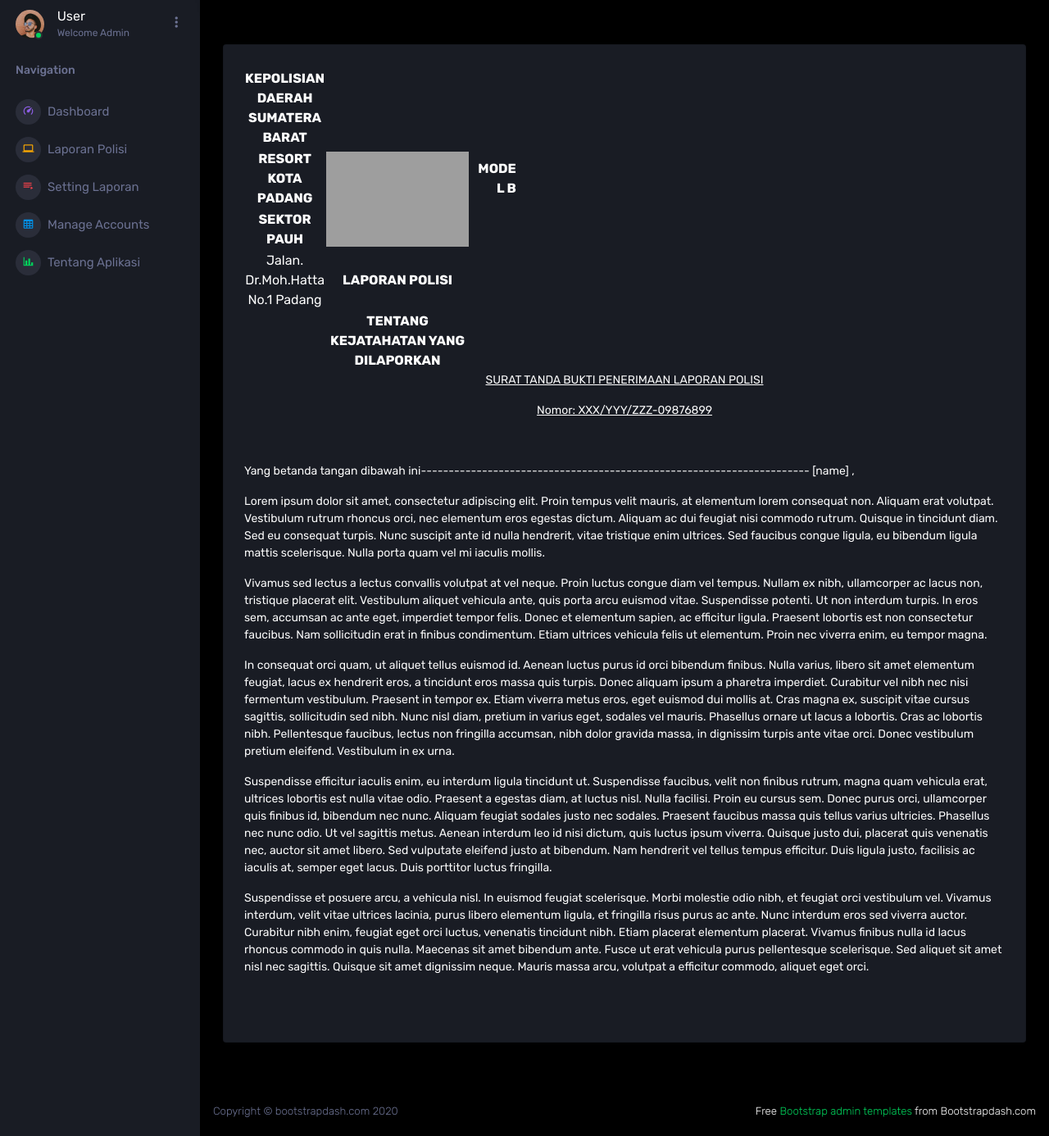
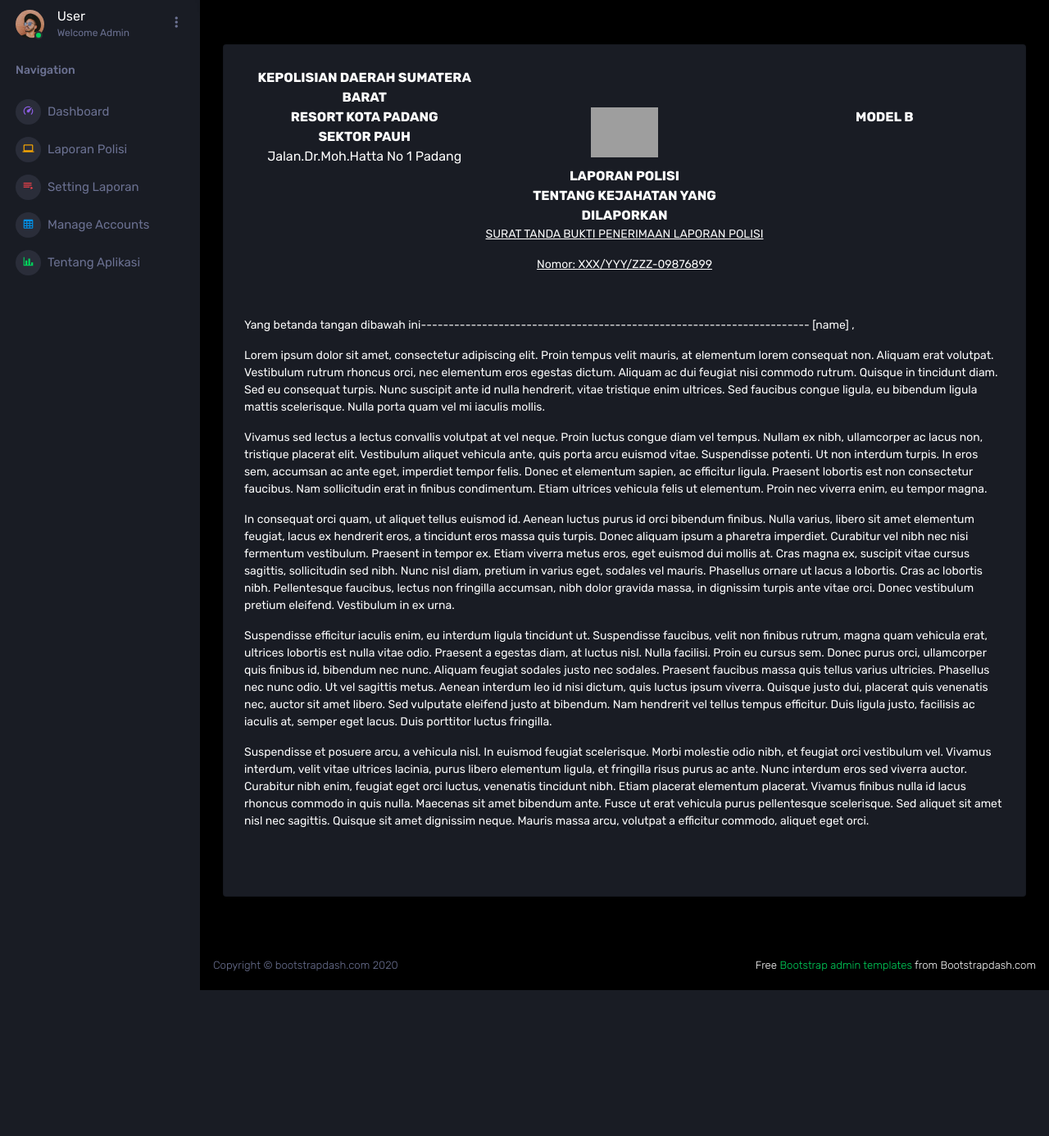
Before and after one commit to Axver/CriminalCase, a PHP site: page /views/pages/viewLaporan.php?id=1 in a window 1280 px wide. Shown: the part 70-1456 px from the top of the page at 82% size. After the commit the page ends 1278 px from the top, so only its background shows below. Run offline with PHP 8.4, Linux system fonts and the light colour scheme; a user stored in the database is signed in; data comes from the database, SQL or seed files in the repository; some libraries are stand-ins or nearby versions; grey boxes are pictures that could not be loaded.

Commit message:
Laporan Fix

```diff
--- a/views/pages/main.js
+++ b/views/pages/main.js
@@ -388,3 +388,8 @@ function simpanBaseLaporan() {
 
     });
 }
+
+function loadReplace()
+{
+    // alert("test");
+}
--- a/views/pages/viewLaporan.php
+++ b/views/pages/viewLaporan.php
@@ -20,7 +20,7 @@ include "../../php/connect.php";
         border: none;
     }
 </style>
-<body>
+<body onload="loadReplace()">
 <div class="container-scroller">
 
     <!--Navigasi Disini-->
@@ -216,40 +216,34 @@ include "../../php/connect.php";
                 </div>
 
 
-                <div class="row ">
+                <div class="row " >
                     <div class="col-12 grid-margin">
                         <div class="card">
                             <div class="card-body">
+
+                                <div style="text-align: center" id="tengahKan">
+                                    <div class="row">
+                                        <div class="col-sm-4"><strong>KEPOLISIAN DAERAH SUMATERA BARAT</strong></div>
+                                        <div class="col-sm-4"></div>
+                                        <div class="col-sm-4"></div>
+                                    </div>
+                                    <div class="row">
+                                        <div class="col-sm-4"><strong>RESORT KOTA PADANG</strong><br/><strong>SEKTOR PAUH</strong><br/>Jalan.Dr.Moh.Hatta No 1 Padang</div>
+                                        <div class="col-sm-4"><div class="row"><div class="col-sm-4"></div><div class="col-sm-4"> <img  class="img-fluid" src="../../assets/images/polri_logo.png"/></div><div class="col-sm-4"></div></div></div>
+                                        <div class="col-sm-4"><strong>MODEL B</strong></div>
+                                    </div>
+                                    <div class="row">
+                                        <div class="col-sm-4"></div>
+                                        <div class="col-sm-4"><strong>LAPORAN POLISI</strong> <br/> <strong>TENTANG KEJAHATAN YANG DILAPORKAN</strong></div>
+                                        <div class="col-sm-4"></div>
+                                    </div>
+
+
+                                </div>
+
+
 <!--                              Start Pelaporan-->
 
-                                <table border="1" style="border-collapse: collapse; width: 0%; height: 238px;">
-                                    <tbody>
-                                    <tr style="height: 40px;">
-                                        <td style="width: 33.3333%; text-align: center; height: 40px;"><strong>KEPOLISIAN DAERAH SUMATERA BARAT</strong></td>
-                                        <td style="width: 33.3333%; height: 40px;"></td>
-                                        <td style="width: 33.3333%; height: 40px;"></td>
-                                    </tr>
-                                    <tr style="height: 20px;">
-                                        <td style="width: 33.3333%; text-align: center; height: 20px;"><strong>RESORT KOTA PADANG</strong></td>
-                                        <td style="width: 33.3333%; height: 20px;" rowspan="2"><img src="../../assets/images/polri_logo.png" alt="" width="174" height="116" style="display: block; margin-left: auto; margin-right: auto;" /></td>
-                                        <td style="width: 33.3333%; height: 20px; text-align: right;"><strong>MODEL B</strong></td>
-                                    </tr>
-                                    <tr style="height: 20px;">
-                                        <td style="width: 33.3333%; text-align: center; height: 20px;"><strong>SEKTOR PAUH</strong></td>
-                                        <td style="width: 33.3333%; height: 20px;"></td>
-                                    </tr>
-                                    <tr style="height: 20px;">
-                                        <td style="width: 33.3333%; text-align: center; height: 20px;">Jalan. Dr.Moh.Hatta No.1 Padang</td>
-                                        <td style="width: 33.3333%; height: 20px; text-align: center;"><strong>LAPORAN POLISI</strong></td>
-                                        <td style="width: 33.3333%; height: 20px;"></td>
-                                    </tr>
-                                    <tr style="height: 20px;">
-                                        <td style="width: 33.3333%; height: 20px;"></td>
-                                        <td style="width: 33.3333%; height: 20px; text-align: center;"><strong>TENTANG KEJATAHATAN YANG DILAPORKAN</strong></td>
-                                        <td style="width: 33.3333%; height: 20px;"></td>
-                                    </tr>
-                                    </tbody>
-                                </table>
 
                                 <?php
 
```
